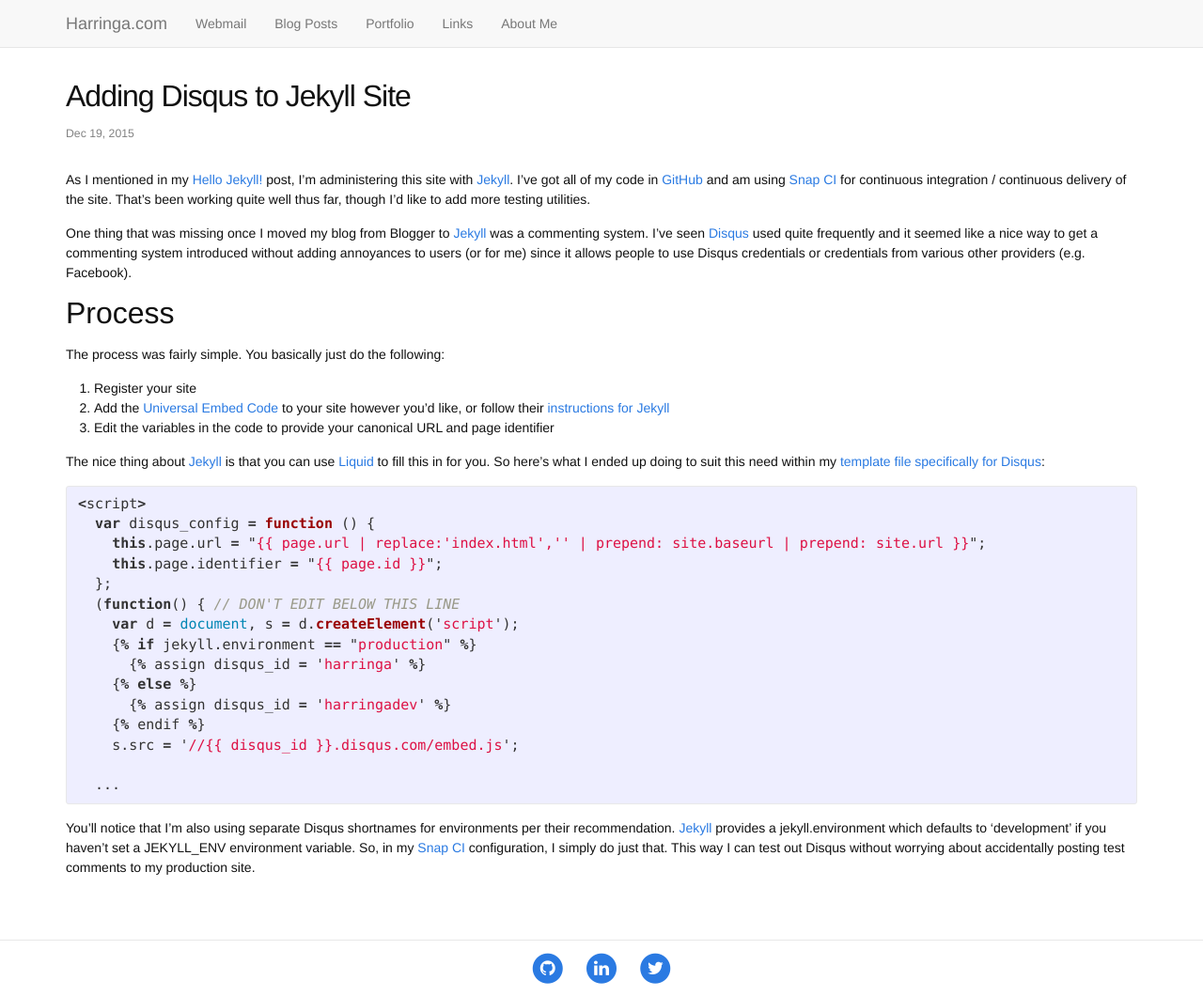
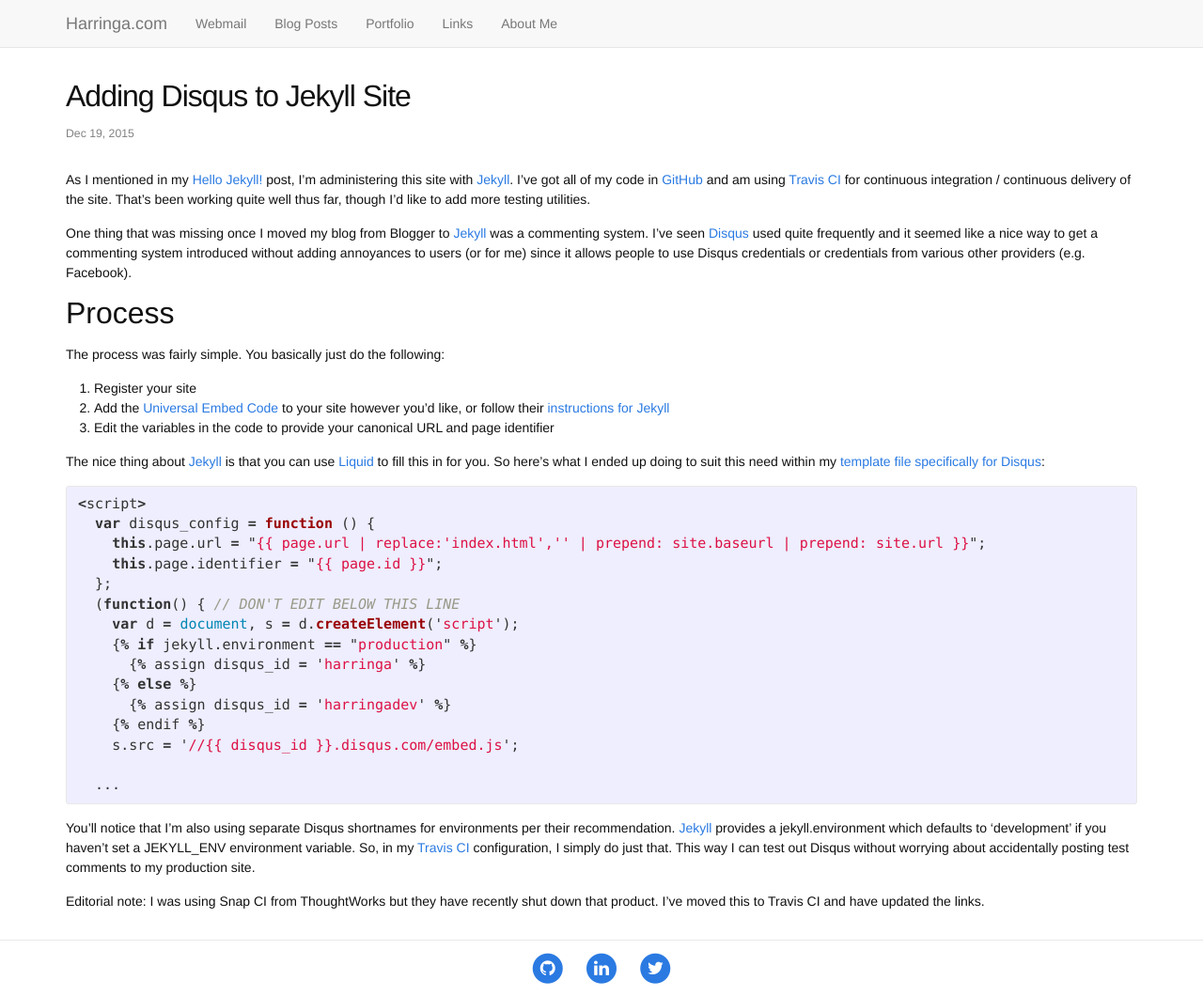
Before and after one commit to justinharringa/harringa.com, a Jekyll site: the page built from _posts/2015-12-19-adding-disqus-to-jekyll-site.markdown, in a window 1280 px wide and 1060 px high. Shown: the whole window at 94% size. Built offline with Jekyll 4.4.1, drawn with Linux system fonts in a browser that asks for light colours; nearby versions of some CDN libraries; comment, search, counter and statistics services are not loaded.

Commit message:
Links/refs update: Convert Snap CI to Travis CI

```diff
--- a/_posts/2015-12-19-adding-disqus-to-jekyll-site.markdown
+++ b/_posts/2015-12-19-adding-disqus-to-jekyll-site.markdown
@@ -2,10 +2,10 @@
 layout: post
 title:  "Adding Disqus to Jekyll Site"
 date:   2015-12-19 16:34:42 -0300
-categories: disqus jekyll continuous-delivery snap-ci liquid continuous-integration
+categories: disqus jekyll continuous-delivery snap-ci liquid continuous-integration travis-ci
 ---
 As I mentioned in my [Hello Jekyll!][hello-jekyll] post, I'm administering this site with [Jekyll][jekyll]. I've got
-all of my code in [GitHub][gh-site] and am using [Snap CI][snap-ci] for continuous integration / continuous delivery of
+all of my code in [GitHub][gh-site] and am using [Travis CI][travis-ci] for continuous integration / continuous delivery of
 the site. That's been working quite well thus far, though I'd like to add more testing utilities.
 
 One thing that was missing once I moved my blog from Blogger to [Jekyll][jekyll] was a commenting system. I've seen
@@ -48,11 +48,14 @@
 
 You'll notice that I'm also using separate Disqus shortnames for environments per their recommendation. [Jekyll][jekyll]
 provides a jekyll.environment which defaults to 'development' if you haven't set a JEKYLL_ENV environment variable. So,
-in my [Snap CI][snap-ci] configuration, I simply do just that. This way I can test out Disqus without worrying about
+in my [Travis CI][travis-ci] configuration, I simply do just that. This way I can test out Disqus without worrying about
 accidentally posting test comments to my production site.
+
+Editorial note: I was using Snap CI from ThoughtWorks but they have recently shut down that product. I've moved this to Travis CI
+and have updated the links.
 
 [liquid]: https://github.com/Shopify/liquid/wiki
 [jekyll]: http://jekyllrb.com/
 [hello-jekyll]: {% post_url 2015-11-15-hello-jekyll %}
-[snap-ci]: https://snap-ci.com/justinharringa/harringa.com/branch/master
+[travis-ci]: https://travis-ci.org/justinharringa/harringa.com
 [gh-site]: https://github.com/justinharringa/harringa.com
```
